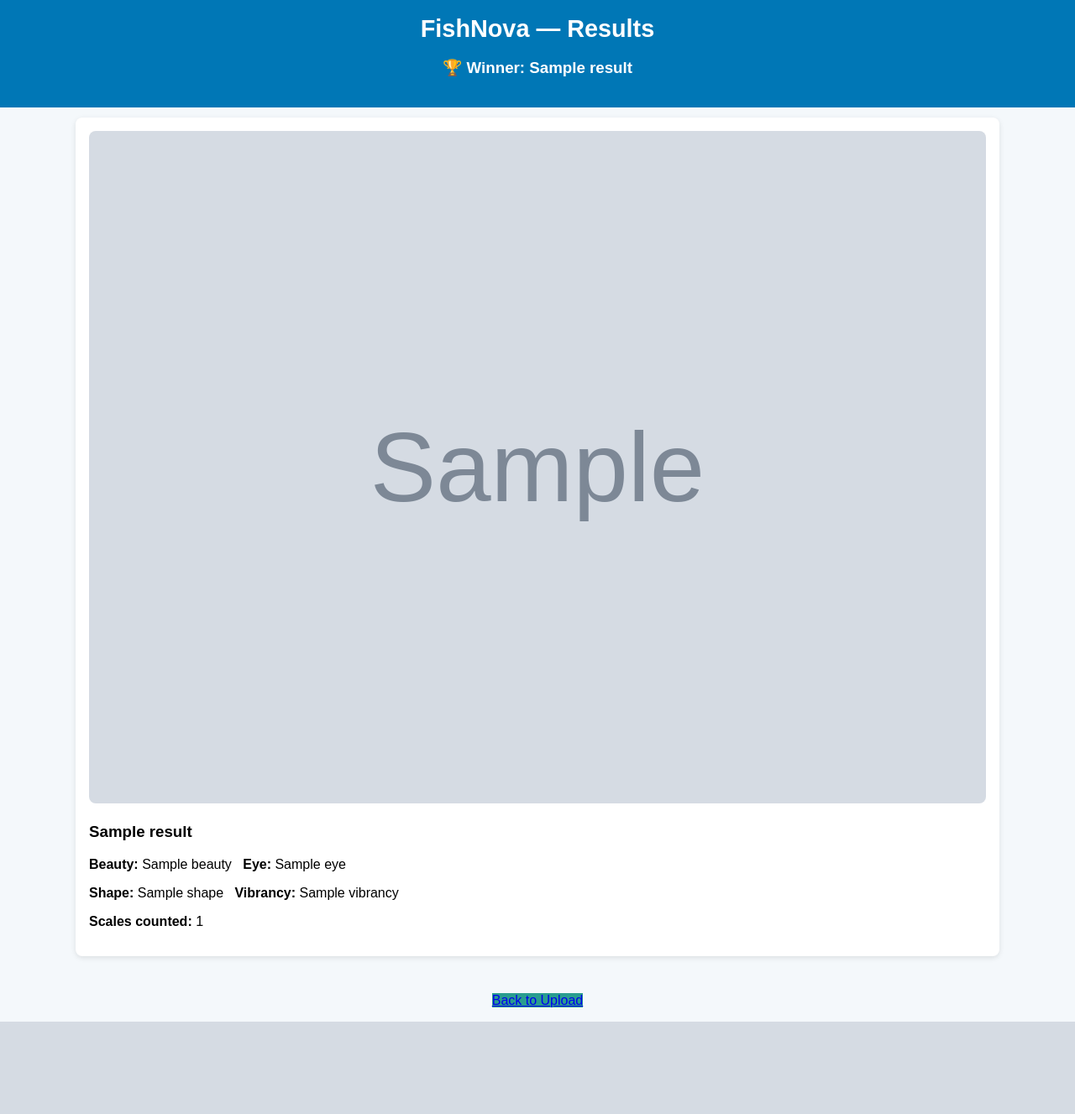
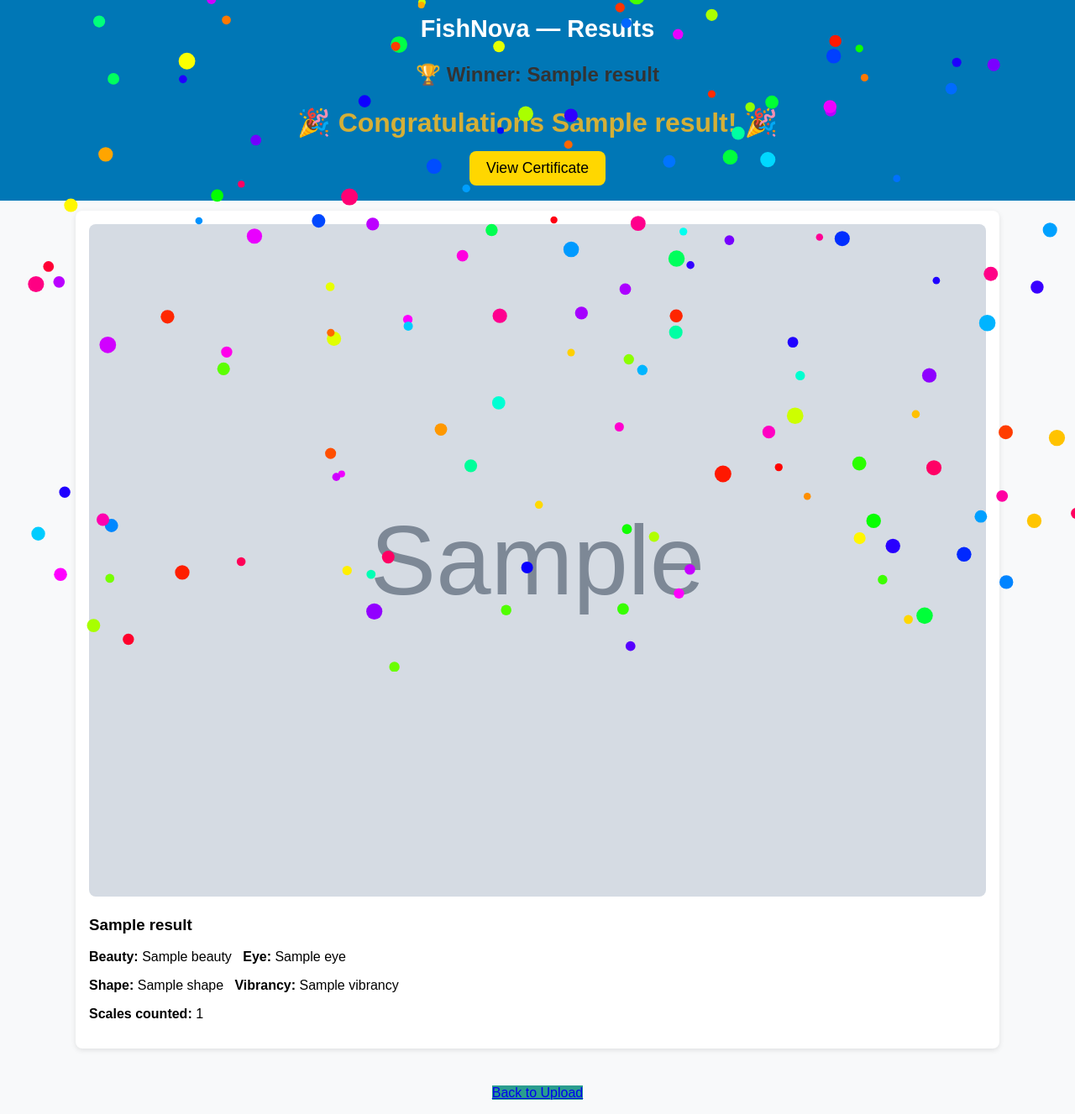
Before and after one commit to aishanasnin/fishcompetiton_beauty, a Flask app: template templates/results.html in a window 1280 px wide. Shown: the whole page at 84% size. Before the commit the page ends 1217 px from the top, so only its background shows below. Run offline with Flask 2, Linux system fonts and the light colour scheme; the template is opened without the code that fills it: most values are stand-ins (such as "Sample title", 1, 10 or a date in 2020); grey boxes marked "Sample" are stand-in pictures.

Commit message:
Added fish slot section

```diff
--- a/templates/results.html
+++ b/templates/results.html
@@ -1,16 +1,69 @@
-<!-- templates/results.html -->
 <!doctype html>
 <html>
 <head>
   <meta charset="utf-8">
   <title>FishNova - Results</title>
   <link rel="stylesheet" href="{{ url_for('static', filename='style.css') }}">
+  <style>
+    body {
+      font-family: Arial, sans-serif;
+      background: #f8f9fa;
+    }
+    header h3 {
+      font-size: 1.5em;
+      color: #333;
+    }
+    .winner-title {
+      font-size: 2em;
+      color: #d4af37;
+      font-weight: bold;
+      margin-top: 10px;
+    }
+    .winner {
+      border: 3px solid gold;
+      box-shadow: 0 0 20px gold;
+      position: relative;
+    }
+    .crown {
+      font-size: 3em;
+      text-align: center;
+      margin-bottom: 8px;
+    }
+    .medal {
+      font-size: 2em;
+      position: absolute;
+      bottom: 8px;
+      right: 8px;
+    }
+    .certificate-btn {
+      background: gold;
+      padding: 10px 20px;
+      font-size: 1.1em;
+      border: none;
+      cursor: pointer;
+      border-radius: 8px;
+      margin-top: 15px;
+    }
+    .confetti {
+      position: fixed;
+      top: 0;
+      left: 0;
+      width: 100%;
+      height: 100%;
+      pointer-events: none;
+      z-index: 999;
+    }
+  </style>
 </head>
 <body>
   <header style="text-align:center;padding:18px">
     <h1>FishNova — Results</h1>
     {% if winner_index is not none %}
       <h3>🏆 Winner: {{ results[winner_index].name }}</h3>
+      <div class="winner-title">🎉 Congratulations {{ results[winner_index].name }}! 🎉</div>
+      <button class="certificate-btn" onclick="window.location.href='/certificate/{{ results[winner_index].name }}'">
+        View Certificate
+      </button>
     {% endif %}
   </header>
 
@@ -21,7 +74,7 @@
           <div class="crown">👑</div>
         {% endif %}
         <img src="{{ url_for('static', filename='uploads/' + r.image) }}" alt="{{ r.name }}" style="width:100%;border-radius:8px;">
-        <h3>{{ r.name }}</h3>
+        <h3>{{ r.name }} {% if loop.index0 == winner_index %}🥇{% endif %}</h3>
         <p><strong>Beauty:</strong> {{ r.beauty }} &nbsp; <strong>Eye:</strong> {{ r.eye }}</p>
         <p><strong>Shape:</strong> {{ r.shape }} &nbsp; <strong>Vibrancy:</strong> {{ r.vibrancy }}</p>
         <p><strong>Scales counted:</strong> {{ r.scales_count }}</p>
@@ -32,5 +85,48 @@
   <div style="text-align:center;margin:16px">
     <a href="{{ url_for('index') }}" class="run-btn">Back to Upload</a>
   </div>
+
+  <!-- Confetti -->
+  <canvas class="confetti"></canvas>
+  <script>
+    const canvas = document.querySelector('.confetti');
+    const ctx = canvas.getContext('2d');
+    canvas.width = window.innerWidth;
+    canvas.height = window.innerHeight;
+
+    const confettis = Array.from({ length: 150 }).map(() => ({
+      x: Math.random() * canvas.width,
+      y: Math.random() * canvas.height - canvas.height,
+      r: Math.random() * 6 + 4,
+      d: Math.random() * 150 + 50,
+      color: `hsl(${Math.random() * 360}, 100%, 50%)`,
+      tilt: Math.random() * 10 - 10
+    }));
+
+    function draw() {
+      ctx.clearRect(0, 0, canvas.width, canvas.height);
+      confettis.forEach(c => {
+        ctx.beginPath();
+        ctx.arc(c.x, c.y, c.r, 0, 2 * Math.PI);
+        ctx.fillStyle = c.color;
+        ctx.fill();
+      });
+      update();
+      requestAnimationFrame(draw);
+    }
+
+    function update() {
+      confettis.forEach(c => {
+        c.y += Math.cos(c.d) + 1 + c.r / 2;
+        c.x += Math.sin(c.d);
+        if (c.y > canvas.height) {
+          c.y = -10;
+          c.x = Math.random() * canvas.width;
+        }
+      });
+    }
+
+    draw();
+  </script>
 </body>
 </html>
```
